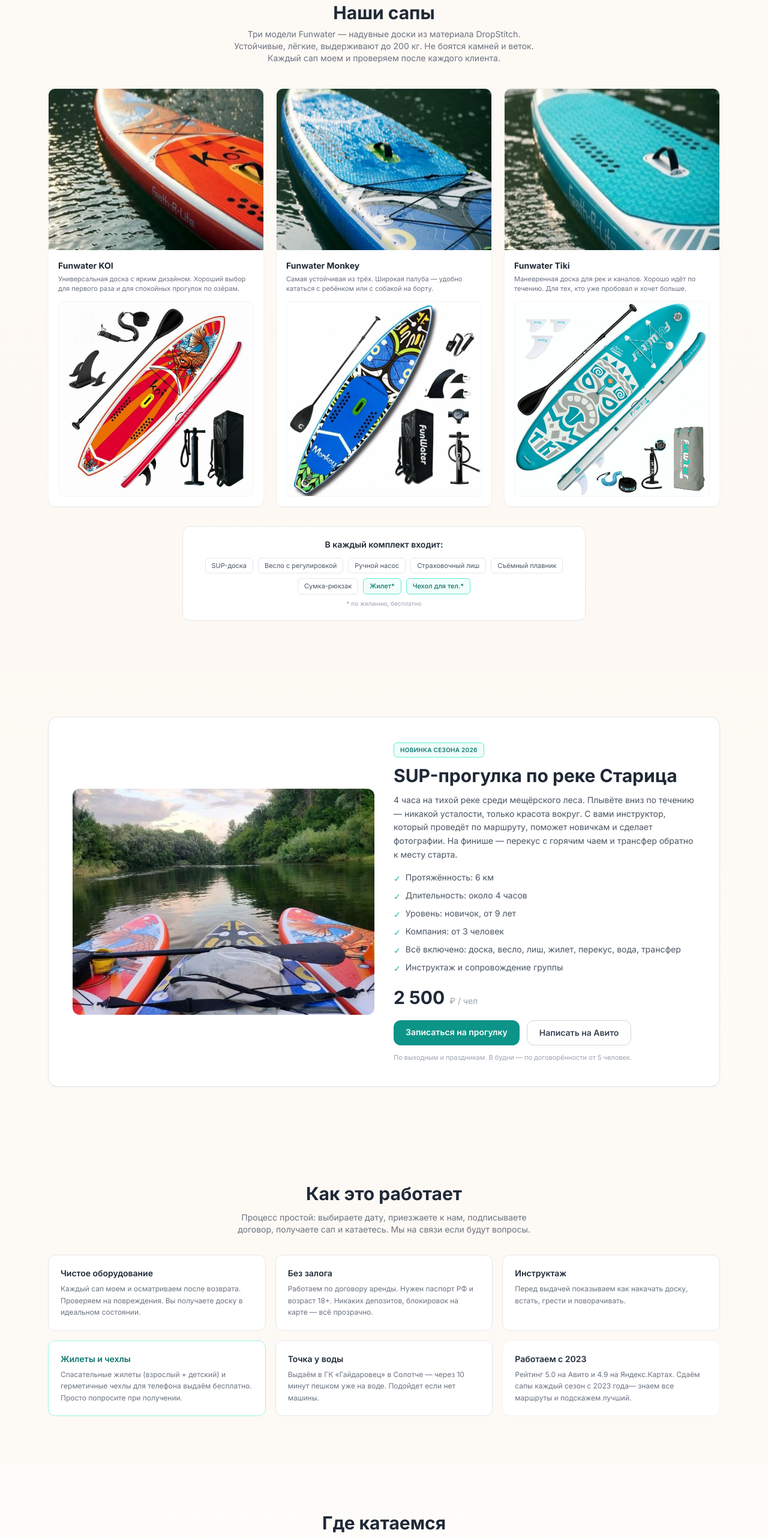
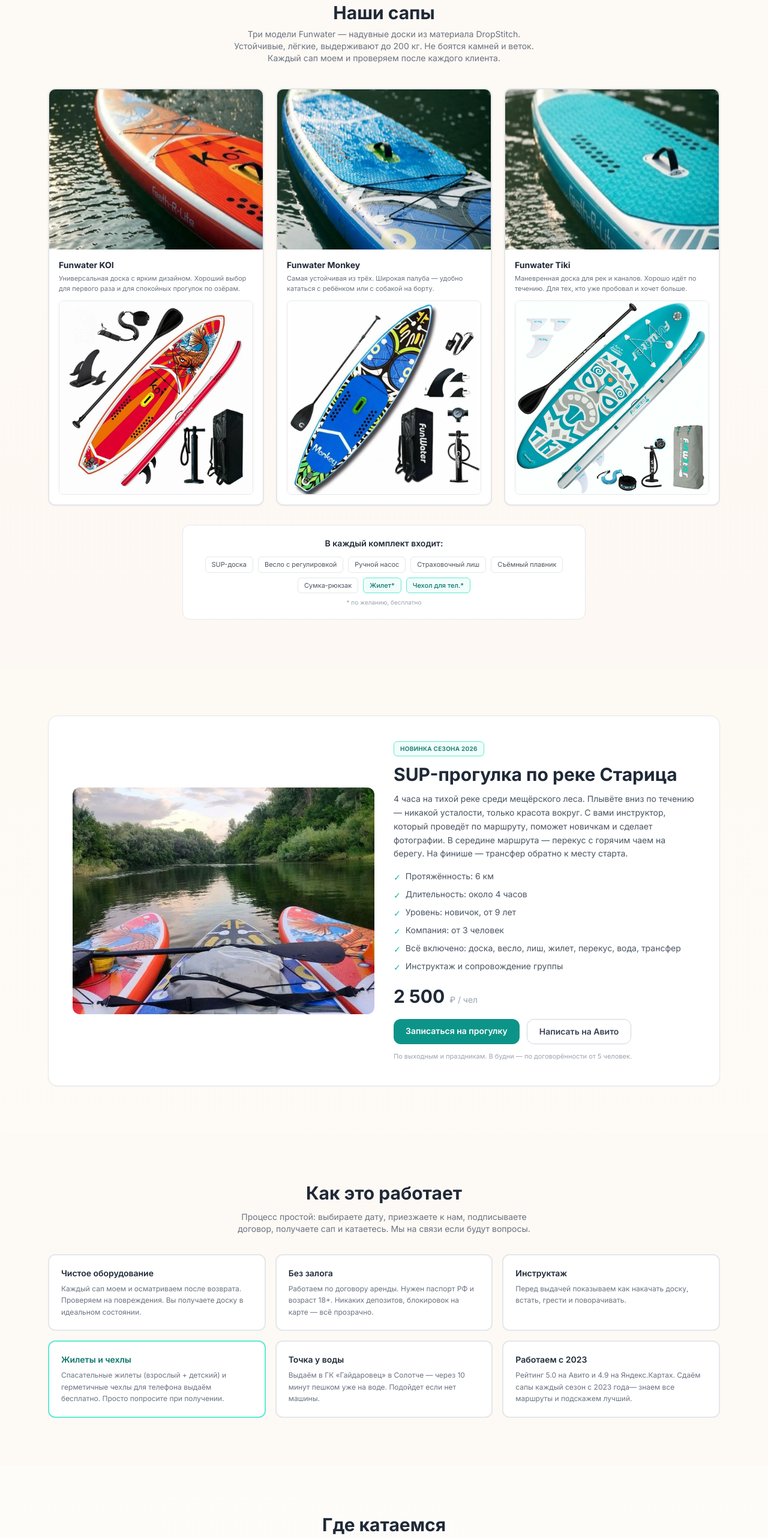
Before and after one commit to ieihh2828/suprent, a website: page site/index.html in a window 1280 px wide. Shown: the part 1445-4011 px from the top of the page at 60% size. Drawn offline with nearby package versions, Linux system fonts and the light colour scheme.

Commit message:
fix: перекус в середине маршрута, рамки ярче (border-2), мобильная адаптация

```diff
--- a/site/index.html
+++ b/site/index.html
@@ -115,28 +115,28 @@
       <p class="text-gray-500 text-sm max-w-lg mx-auto">Три модели Funwater — надувные доски из материала DropStitch. Устойчивые, лёгкие, выдерживают до 200 кг. Не боятся камней и веток. Каждый сап моем и проверяем после каждого клиента.</p>
     </div>
     <div class="grid grid-cols-1 sm:grid-cols-3 gap-5">
-      <div class="bg-white rounded-xl overflow-hidden border border-gray-100 shadow-sm fade-up">
+      <div class="bg-white rounded-xl overflow-hidden border-2 border-gray-200 shadow-sm fade-up">
         <img src="img/koi-card.jpg" alt="Funwater KOI" class="w-full aspect-[4/3] object-cover">
         <div class="p-4">
           <h3 class="font-bold text-sm mb-1">Funwater KOI</h3>
           <p class="text-[11px] text-gray-500 mb-3">Универсальная доска с ярким дизайном. Хороший выбор для первого раза и для спокойных прогулок по озёрам.</p>
-          <img src="img/koi-kit.jpg" alt="Комплект KOI" class="w-full rounded-lg aspect-square object-cover border border-gray-100">
+          <img src="img/koi-kit.jpg" alt="Комплект KOI" class="w-full rounded-lg aspect-square object-cover border border-gray-200">
         </div>
       </div>
-      <div class="bg-white rounded-xl overflow-hidden border border-gray-100 shadow-sm fade-up">
+      <div class="bg-white rounded-xl overflow-hidden border-2 border-gray-200 shadow-sm fade-up">
         <img src="img/monkey-card.jpg" alt="Funwater Monkey" class="w-full aspect-[4/3] object-cover">
         <div class="p-4">
           <h3 class="font-bold text-sm mb-1">Funwater Monkey</h3>
           <p class="text-[11px] text-gray-500 mb-3">Самая устойчивая из трёх. Широкая палуба — удобно кататься с ребёнком или с собакой на борту.</p>
-          <img src="img/monkey-kit.jpg" alt="Комплект Monkey" class="w-full rounded-lg aspect-square object-cover border border-gray-100">
+          <img src="img/monkey-kit.jpg" alt="Комплект Monkey" class="w-full rounded-lg aspect-square object-cover border border-gray-200">
         </div>
       </div>
-      <div class="bg-white rounded-xl overflow-hidden border border-gray-100 shadow-sm fade-up">
+      <div class="bg-white rounded-xl overflow-hidden border-2 border-gray-200 shadow-sm fade-up">
         <img src="img/tiki-card.jpg" alt="Funwater Tiki" class="w-full aspect-[4/3] object-cover">
         <div class="p-4">
           <h3 class="font-bold text-sm mb-1">Funwater Tiki</h3>
           <p class="text-[11px] text-gray-500 mb-3">Маневренная доска для рек и каналов. Хорошо идёт по течению. Для тех, кто уже пробовал и хочет больше.</p>
-          <img src="img/tiki-kit.jpg" alt="Комплект Tiki" class="w-full rounded-lg aspect-square object-cover border border-gray-100">
+          <img src="img/tiki-kit.jpg" alt="Комплект Tiki" class="w-full rounded-lg aspect-square object-cover border border-gray-200">
         </div>
       </div>
     </div>
@@ -169,7 +169,7 @@
         <div class="order-1 md:order-2 fade-up">
           <span class="inline-block border border-brand-300 bg-brand-50 text-brand-700 text-[10px] font-semibold uppercase tracking-wide px-2.5 py-1 rounded-md mb-3">Новинка сезона 2026</span>
           <h2 class="text-2xl md:text-3xl font-bold mb-3">SUP-прогулка по реке Старица</h2>
-          <p class="text-sm text-gray-600 mb-4 leading-relaxed">4 часа на тихой реке среди мещёрского леса. Плывёте вниз по течению — никакой усталости, только красота вокруг. С вами инструктор, который проведёт по маршруту, поможет новичкам и сделает фотографии. На финише — перекус с горячим чаем и трансфер обратно к месту старта.</p>
+          <p class="text-sm text-gray-600 mb-4 leading-relaxed">4 часа на тихой реке среди мещёрского леса. Плывёте вниз по течению — никакой усталости, только красота вокруг. С вами инструктор, который проведёт по маршруту, поможет новичкам и сделает фотографии. В середине маршрута — перекус с горячим чаем на берегу. На финише — трансфер обратно к месту старта.</p>
           <div class="space-y-2 mb-5">
             <div class="flex items-start gap-2 text-sm text-gray-600"><span class="text-brand-500 mt-0.5">&#10003;</span><span>Протяжённость: 6 км</span></div>
             <div class="flex items-start gap-2 text-sm text-gray-600"><span class="text-brand-500 mt-0.5">&#10003;</span><span>Длительность: около 4 часов</span></div>
@@ -200,27 +200,27 @@
     <h2 class="text-2xl md:text-3xl font-bold text-center mb-3">Как это работает</h2>
     <p class="text-center text-gray-500 text-sm max-w-lg mx-auto mb-8">Процесс простой: выбираете дату, приезжаете к нам, подписываете договор, получаете сап и катаетесь. Мы на связи если будут вопросы.</p>
     <div class="grid grid-cols-1 sm:grid-cols-2 md:grid-cols-3 gap-4">
-      <div class="bg-white rounded-xl p-5 border border-gray-150 fade-up">
+      <div class="bg-white rounded-xl p-5 border-2 border-gray-200 fade-up">
         <p class="font-semibold text-sm mb-1.5">Чистое оборудование</p>
         <p class="text-xs text-gray-500 leading-relaxed">Каждый сап моем и осматриваем после возврата. Проверяем на повреждения. Вы получаете доску в идеальном состоянии.</p>
       </div>
-      <div class="bg-white rounded-xl p-5 border border-gray-150 fade-up">
+      <div class="bg-white rounded-xl p-5 border-2 border-gray-200 fade-up">
         <p class="font-semibold text-sm mb-1.5">Без залога</p>
         <p class="text-xs text-gray-500 leading-relaxed">Работаем по договору аренды. Нужен паспорт РФ и возраст 18+. Никаких депозитов, блокировок на карте — всё прозрачно.</p>
       </div>
-      <div class="bg-white rounded-xl p-5 border border-gray-150 fade-up">
+      <div class="bg-white rounded-xl p-5 border-2 border-gray-200 fade-up">
         <p class="font-semibold text-sm mb-1.5">Инструктаж</p>
         <p class="text-xs text-gray-500 leading-relaxed">Перед выдачей показываем как накачать доску, встать, грести и поворачивать.</p>
       </div>
-      <div class="bg-white rounded-xl p-5 border border-brand-200 fade-up">
+      <div class="bg-white rounded-xl p-5 border-2 border-brand-300 fade-up">
         <p class="font-semibold text-sm mb-1.5 text-brand-700">Жилеты и чехлы</p>
         <p class="text-xs text-gray-500 leading-relaxed">Спасательные жилеты (взрослый + детский) и герметичные чехлы для телефона выдаём бесплатно. Просто попросите при получении.</p>
       </div>
-      <div class="bg-white rounded-xl p-5 border border-gray-150 fade-up">
+      <div class="bg-white rounded-xl p-5 border-2 border-gray-200 fade-up">
         <p class="font-semibold text-sm mb-1.5">Точка у воды</p>
         <p class="text-xs text-gray-500 leading-relaxed">Выдаём в ГК «Гайдаровец» в Солотче — через 10 минут пешком уже на воде. Подойдет если нет машины.</p>
       </div>
-      <div class="bg-white rounded-xl p-5 border border-gray-100 fade-up">
+      <div class="bg-white rounded-xl p-5 border-2 border-gray-200 fade-up">
         <p class="font-semibold text-sm mb-1.5">Работаем с 2023</p>
         <p class="text-xs text-gray-500 leading-relaxed">Рейтинг 5.0 на Авито и 4.9 на Яндекс.Картах. Сдаём сапы каждый сезон с 2023 года— знаем все маршруты и подскажем лучший.</p>
       </div>
@@ -234,19 +234,19 @@
     <h2 class="text-2xl md:text-3xl font-bold text-center mb-3">Где катаемся</h2>
     <p class="text-center text-gray-500 mb-8 text-sm max-w-lg mx-auto">Солотча — курортный посёлок в 20 км от Рязани. Мещёрский лес, сосны, чистая вода. Рядом с точкой выдачи несколько водоёмов — подберём маршрут под ваш уровень.</p>
     <div class="grid grid-cols-2 md:grid-cols-4 gap-3 mb-8">
-      <div class="border border-gray-200 rounded-xl p-4 text-center bg-white">
+      <div class="border-2 border-gray-200 rounded-xl p-4 text-center bg-white">
         <p class="font-semibold text-xs">Река Старица</p>
         <p class="text-[10px] text-gray-400 mt-1">Тихая, для новичков</p>
       </div>
-      <div class="border border-gray-200 rounded-xl p-4 text-center bg-white">
+      <div class="border-2 border-gray-200 rounded-xl p-4 text-center bg-white">
         <p class="font-semibold text-xs">Ласковское озеро</p>
         <p class="text-[10px] text-gray-400 mt-1">Чистая вода, красивые закаты</p>
       </div>
-      <div class="border border-gray-200 rounded-xl p-4 text-center bg-white">
+      <div class="border-2 border-gray-200 rounded-xl p-4 text-center bg-white">
         <p class="font-semibold text-xs">Уржинское озеро</p>
         <p class="text-[10px] text-gray-400 mt-1">Просторное, для компаний</p>
       </div>
-      <div class="border border-gray-200 rounded-xl p-4 text-center bg-white">
+      <div class="border-2 border-gray-200 rounded-xl p-4 text-center bg-white">
         <p class="font-semibold text-xs">Сегденское озеро</p>
         <p class="text-[10px] text-gray-400 mt-1">Лесное, уединённое</p>
       </div>
```
